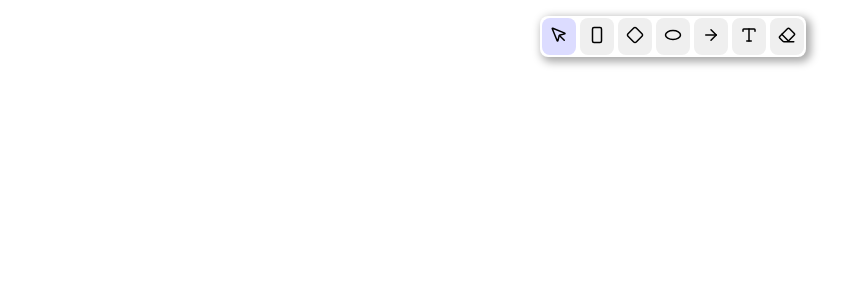
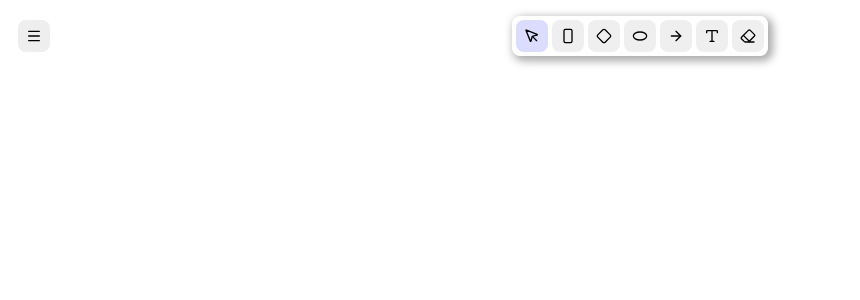
Before and after one commit to FriendlyIndr/WobbleBoard, a React (Vite) app in the folder wobbleboard/: page / in a window 1280 px wide. Shown: the top 300 px of the page, without its empty margins (0-860 px from the left). Built offline with nearby package versions, Linux system fonts and the light colour scheme.

Commit message:
Top-left menu button added.

```diff
--- a/wobbleboard/src/canvas/Canvas.tsx
+++ b/wobbleboard/src/canvas/Canvas.tsx
@@ -4,6 +4,7 @@ import type { Element } from "../scene/elements";
 import { TOOLS, type Tool } from "../tools/toolTypes";
 import Toolbar from "../ui/Toolbar";
 import { hitTest } from "../scene/hitTest";
+import { Menu } from "lucide-react";
 
 type InteractionState =
   | { type: "idle" }
@@ -379,7 +380,15 @@ function Canvas() {
         inset: 0,
       }}
     >
-      <Toolbar tool={tool} setTool={setTool} />
+      <div className="app_menu_top">
+        <div className="app_menu_top__left">
+          <button>
+            <Menu size={16} />
+          </button>
+        </div>
+        <Toolbar tool={tool} setTool={setTool} />
+      </div>
+
       <canvas
         ref={canvasRef}
         style={{ cursor: tool.cursor }}
--- a/wobbleboard/src/index.css
+++ b/wobbleboard/src/index.css
@@ -18,17 +18,57 @@ body {
   display: flex;
 }
 
+.app_menu_top {
+  top: 16px;
+  position: absolute;
+  left: 16px;
+  right: 16px;
+  display: grid;
+  grid-template-columns: 2fr 1fr 2fr;
+  align-items: center;
+}
+
+.app_menu_top__left {
+  position: relative;
+  color: black;
+  display: flex;
+  padding: 2px;
+}
+
+.app_menu_top__left button {
+  width: 32px;
+  height: 32px;
+  background-color: #eeeeee;
+  border-radius: 8px;
+  cursor: pointer;
+  border: none;
+  display: flex;
+  align-items: center;
+  justify-content: center;
+}
+
+.app_menu_top__left button:hover {
+  background-color: #e6e6fa;
+}
+
 .toolbar {
   border-radius: 8px;
   display: flex;
   gap: 4px;
+  margin-left: auto;
+  margin-right: auto;
+  background-color: white;
 }
 
 .toolbar button {
   border: none;
   cursor: pointer;
-  padding: 8px;
+  width: 32px;
+  height: 32px;
   border-radius: 8px;
+  display: flex;
+  align-items: center;
+  justify-content: center;
 }
 
 .toolbar button:hover {
--- a/wobbleboard/src/ui/Toolbar.tsx
+++ b/wobbleboard/src/ui/Toolbar.tsx
@@ -33,12 +33,8 @@ function Toolbar({ tool, setTool }: ToolbarProps) {
   return (
     <div
       style={{
-        position: "absolute",
-        left: "50%",
-        marginLeft: "-100px",
-        padding: "2px",
+        padding: "4px",
         boxShadow: "3px 3px 9px 2px #aaaaaa",
-        marginTop: "16px",
       }}
       className="toolbar"
     >
@@ -48,7 +44,7 @@ function Toolbar({ tool, setTool }: ToolbarProps) {
           onClick={() => setTool(itemTool)}
           style={getStyle(itemTool)}
         >
-          <Icon size={18} />
+          <Icon size={16} />
         </button>
       ))}
     </div>
```
